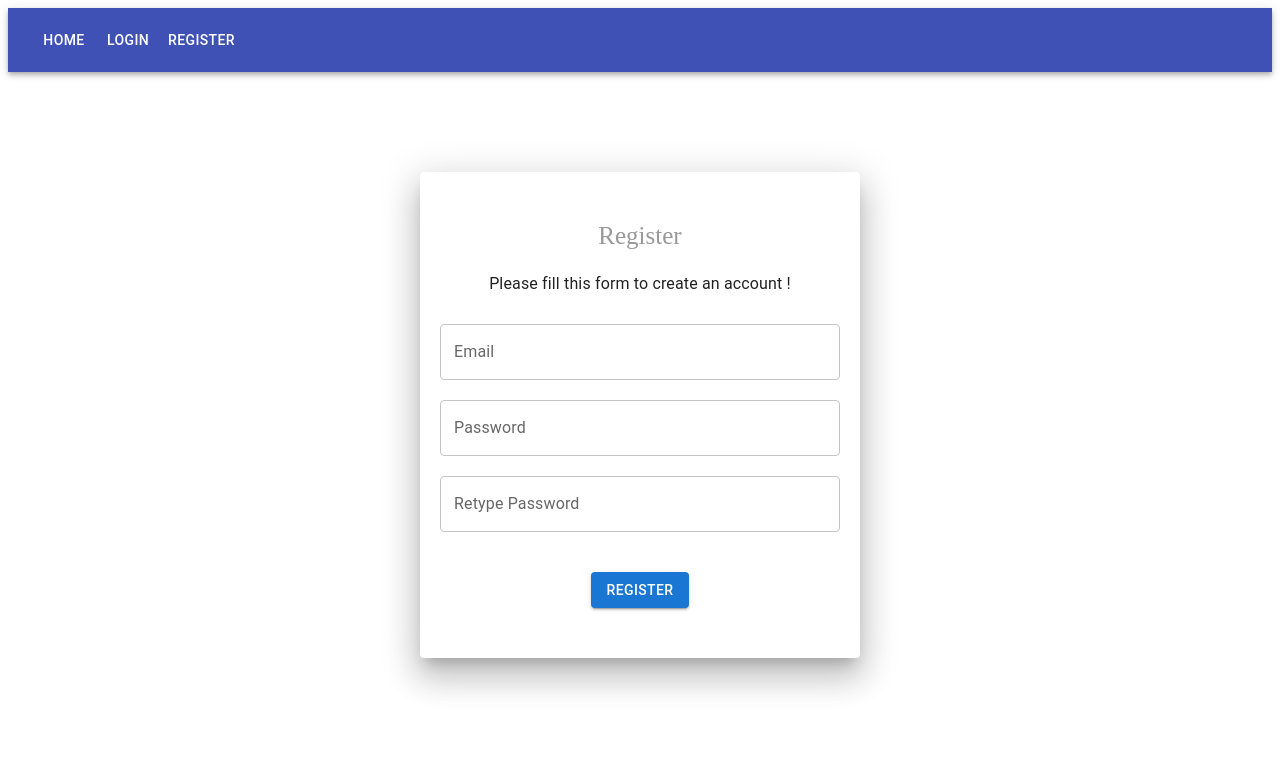
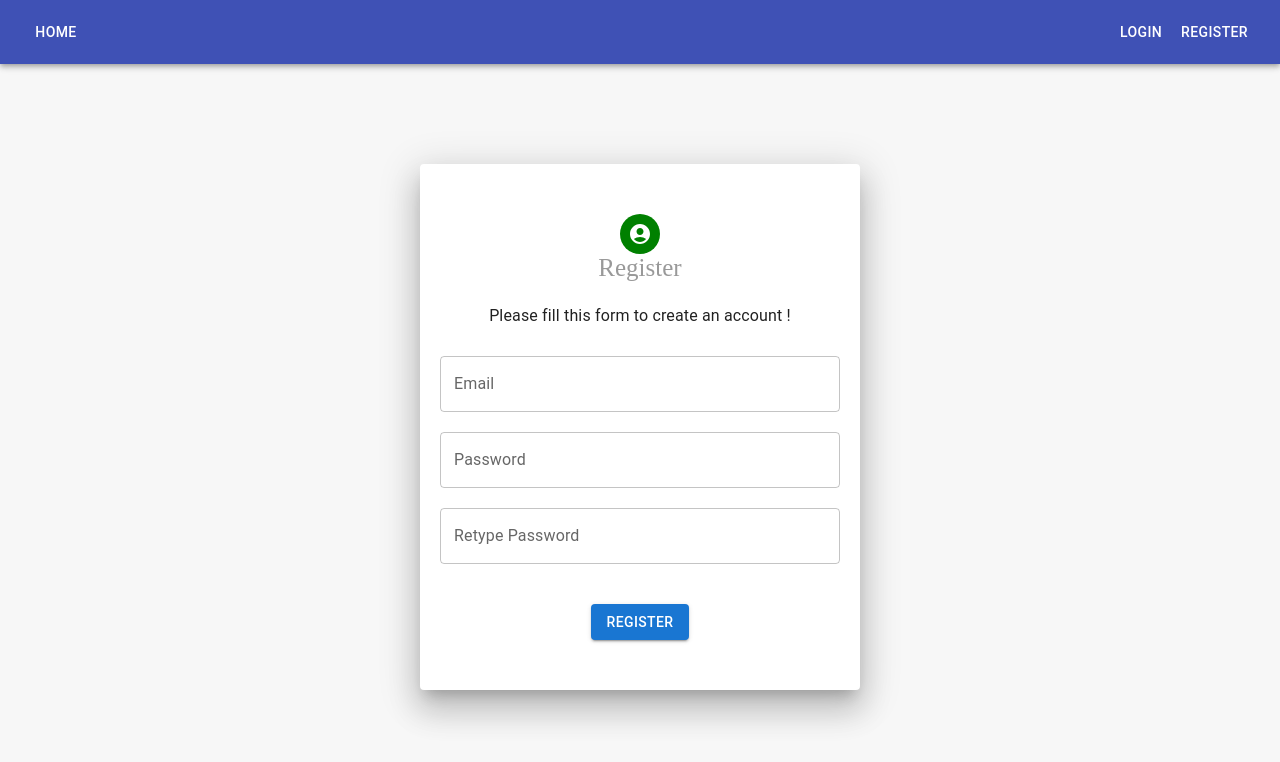
Before and after one commit to Mihai405/Programare-Web, a React (Create React App) app: page /register in a window 1280 px wide. Shown: the top 762 px of the page. Built offline with nearby package versions, Linux system fonts and the light colour scheme.

Commit message:
Style Register

```diff
--- a/package.json
+++ b/package.json
@@ -5,6 +5,7 @@
   "dependencies": {
     "@emotion/styled": "^11.3.0",
     "@material-ui/core": "^4.12.3",
+    "@mui/icons-material": "^5.0.3",
     "@mui/material": "^5.0.2",
     "@testing-library/jest-dom": "^5.14.1",
     "@testing-library/react": "^11.2.7",
--- a/src/Nav.js
+++ b/src/Nav.js
@@ -26,7 +26,7 @@ export default function ButtonAppBar() {
       <AppBar position="static">
         <Toolbar>
           <Button onClick={() => {return history.push("/")}} color="inherit">Home</Button>
-          <Button onClick={() => {return history.push("/login")}} color="inherit">Login</Button>
+          <Button onClick={() => {return history.push("/login")}} style={{marginLeft:"auto"}} color="inherit">Login</Button>
           <Button onClick={() => {return history.push("/register")}} color="inherit">Register</Button>
         </Toolbar>
       </AppBar>
--- a/src/Register.css
+++ b/src/Register.css
@@ -1,7 +1,16 @@
 .paper{
-    width:400px;
-    padding: 50px 20px;
+    width:100%;
+    padding: 40px auto;
     margin: 100px auto;
+    background-color: #fff;
+}
+
+@media screen and (min-width:400px){
+    .paper{
+        width:400px;
+        padding: 50px 20px;
+        margin: 100px auto;
+    }
 }
 
 #headerText{
--- a/src/Register.js
+++ b/src/Register.js
@@ -2,6 +2,8 @@ import { useState } from "react";
 import TextField from "@mui/material/TextField";
 import Button from "@mui/material/Button";
 import Alert from "@mui/material/Alert";
+import Avatar from "@mui/material/Avatar";
+import AccountCircleIcon from "@mui/icons-material/AccountCircle";
 import { Grid, Paper, Typography } from "@material-ui/core";
 import "./Register.css";
 
@@ -44,7 +46,7 @@ export function Register() {
     }
 
     if (values.password.length < 5) {
-      newErrors.password = "Password is not valid";
+      newErrors.password = "Password is not long enough";
       isValid = false;
     }
 
@@ -75,6 +77,9 @@ export function Register() {
     <Grid>
       <Paper elevation={20} className="paper">
         <Grid align="center">
+          <Avatar sx={{ bgcolor: "#008000" }}>
+            <AccountCircleIcon />
+          </Avatar>
           <h1 id="headerText">Register</h1>
           <Typography variant="subtitle1" gutterBottom>
             Please fill this form to create an account !
--- /dev/null
+++ b/src/index.css
@@ -0,0 +1,4 @@
+body{
+    margin: 0;
+    background-color: #f7f7f7;
+}
--- a/src/index.js
+++ b/src/index.js
@@ -1,5 +1,6 @@
 import React from 'react';
 import ReactDOM from 'react-dom';
 import { App } from './App';
+import './index.css';
 
 ReactDOM.render(<App />,document.getElementById('root'));
```
Also changed, not shown: src/Home.js (added), 1 other file (tests, documents, lock files or other folders).
